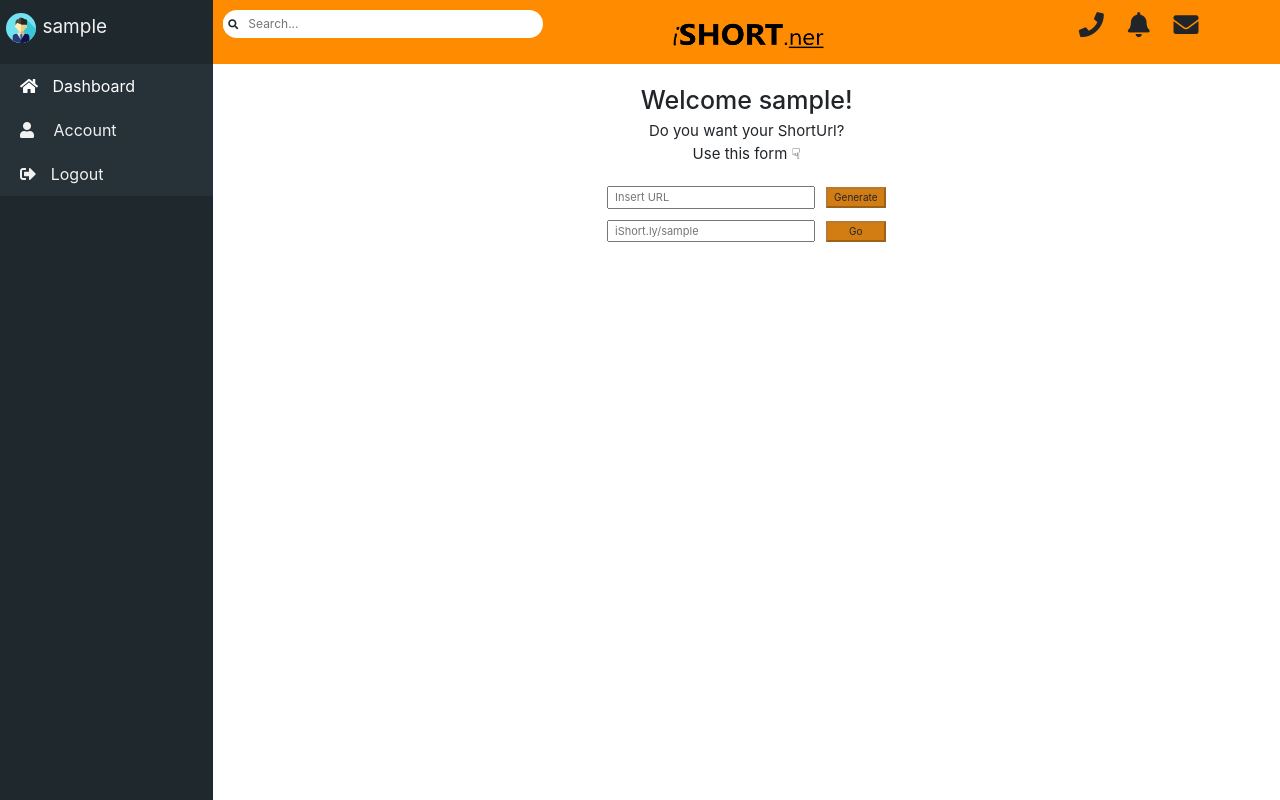
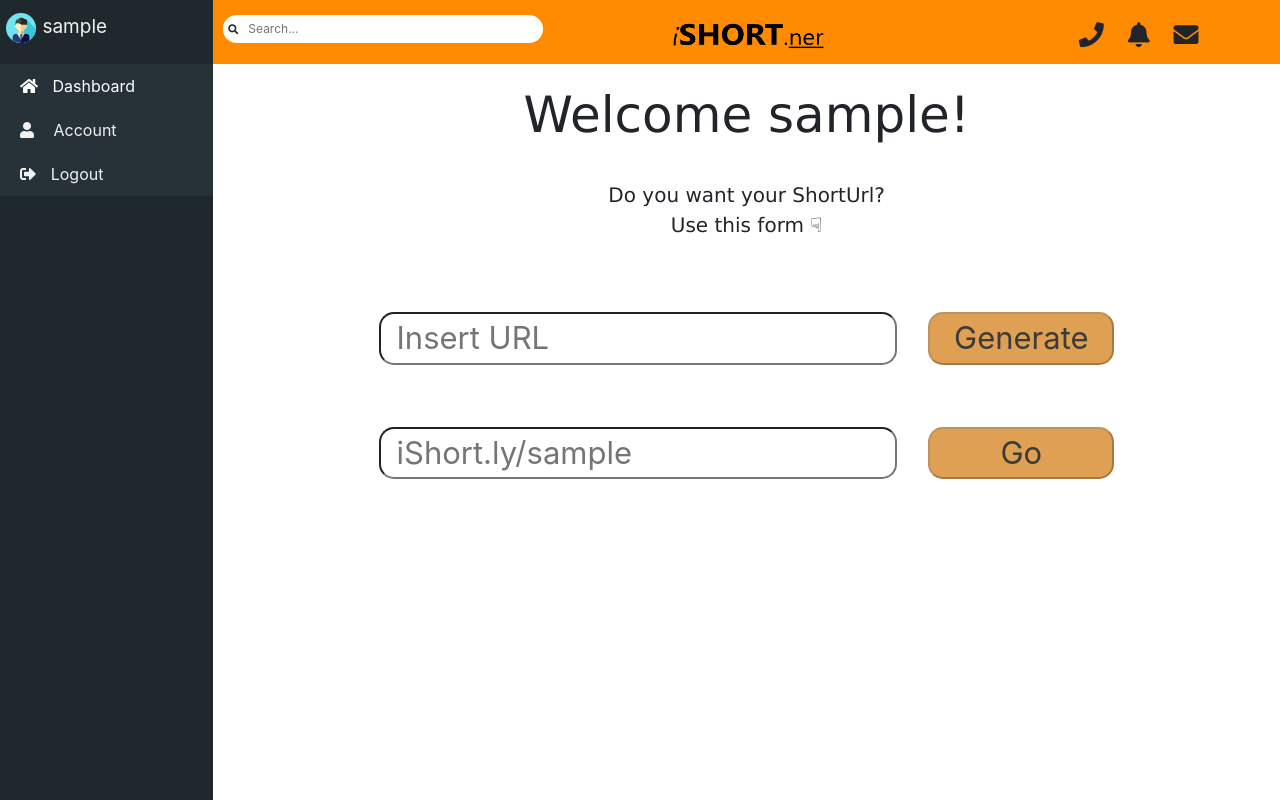
Before and after one commit to AnthonyContrader/iShortner, an Angular app: page /user-dashboard in a window 1280 px wide. Built offline with nearby package versions, Linux system fonts and the light colour scheme; sample sign-in values are in the browser's storage.

Commit message:
adjust css user-dashboard, layout header

```diff
--- a/src/app/layout/header/header.component.html
+++ b/src/app/layout/header/header.component.html
@@ -3,7 +3,7 @@
       <p><img src="../../../assets/user.svg" style="height:30px; margin:0.5%;"> {{user.username}} {{user.usertype}}</p>
   </div>
 
-  <div class="col-md-3">
+  <div class="col-md-3 mt-2">
       <div class="searchContainer">
           <i class="fa fa-search searchIcon"></i>
           <input class="searchBox" type="search" name="search" placeholder="Search...">
@@ -14,7 +14,7 @@
   </div>
   <div class="col-md-1" style="text-align: center">
   </div>
-  <div class="col-md-2" style="display: inline-block">
+  <div class="col-md-2 mt-3" style="display: inline-block">
 <a><i class="fas fa-phone" style="font-size:25px; padding:12px"></i></a>
 <a><i class="fas fa-bell" style="font-size:25px; padding:12px"></i></a>
 <a><i class="fas fa-envelope" style="font-size:25px; padding:12px"></i></a>
--- a/src/app/user/user-dashboard/user-dashboard.component.css
+++ b/src/app/user/user-dashboard/user-dashboard.component.css
@@ -1,5 +1,10 @@
 *{
     text-align: center;
+}
+
+h1{
+    font-size: 50px;
+    font-family: Verdana, Geneva, Tahoma, sans-serif;
 }
 
 .container {
@@ -7,43 +12,55 @@
 }
 
 p {
-    font-size: 1.5em;
+    font-size: 2.0em;
+    font-family: Verdana, Geneva, Tahoma, sans-serif;
 }
 
 input {
-    width: 20%;
-    margin-top: 1em;
+    width: 50%;
+    margin-top: 2em;
     margin-right: 1em;
     text-align: left;
     padding-left: 0.5em;
-    font-size: 1.1em;
+    font-size: 3.1em;
+    border-radius: 15px;
 }
 
 button {
     width: 6em;
+    font-size: 3.1em;
+    border-radius: 15px;
+    background-color: darkorange;
+    color: black;
 }
 button:disabled {
-    background: rgb(210, 125, 20);
+    background: rgb(223, 160, 83);
+    color: rgb(59, 59, 59);
 }
 
 .war {
-    width: 26%;
+    width: 70%;
     margin: auto;
 }
 .warning {
+    width: 72%;
     text-align: left;
-    margin-right: 7em;
+    margin-right: 10em;
     padding: 1px 3px;
     color: darkred;
     background: rgb(240, 185, 185);
+    font-size: 3.1em;
+    border-radius: 15px;
 }
 
 .error {
     display: inline-block;
-    width: 20%;
+    width: 50%;
     margin-top: 1em;
     margin-right: 1em;
     padding: 2px;
     color: darkred;
     background: rgb(240, 185, 185);
+    font-size: 3.1em;
+    border-radius: 15px;
 }
--- a/src/app/user/user-info-url/user-info-url.component.html
+++ b/src/app/user/user-info-url/user-info-url.component.html
@@ -27,7 +27,7 @@
           <tr *ngFor = "let info of urlDto">
             <td>{{info.id}}</td>
             <td>{{info.longurl}}</td>
-            <td>{{info.shorturl}}</td>
+            <td>{{info.shorturl}}</td>`
           </tr>
         </tbody>
 
```
Also changed, not shown: src/app/user/user-dashboard/user-dashboard.component.html (+6 -5 lines).
